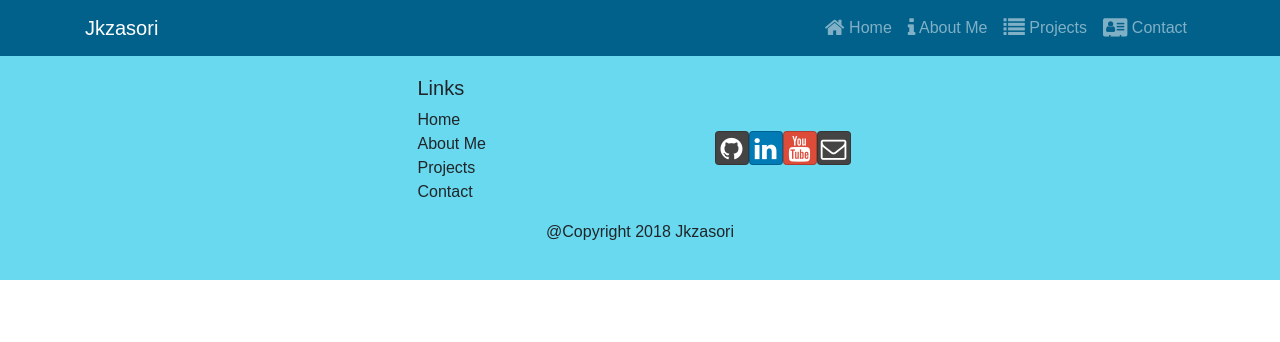
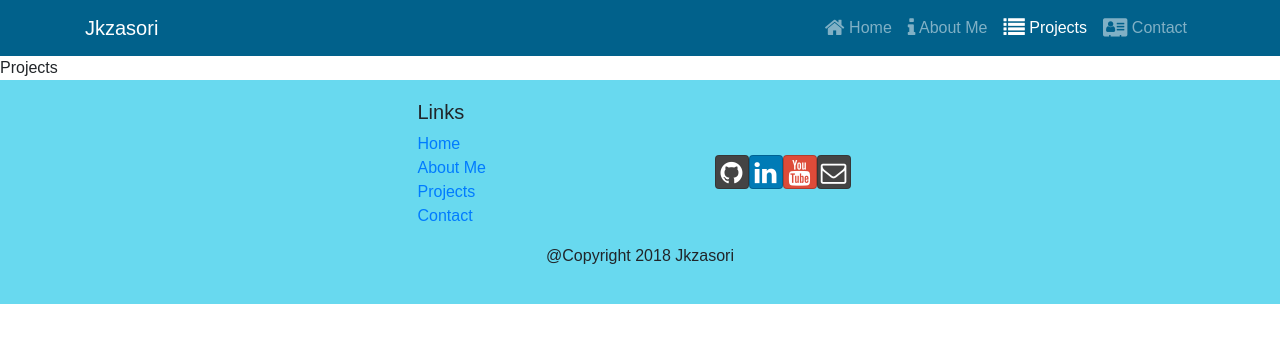
Before and after one commit to jkzasori/MWeb, a React (Create React App) app: page /projects in a window 1280 px wide. Shown: the top 342 px of the page. Built offline with nearby package versions, Linux system fonts and the light colour scheme.

Commit message:
ReactRouter

```diff
--- a/package.json
+++ b/package.json
@@ -9,6 +9,7 @@
     "react": "^16.4.1",
     "react-dom": "^16.4.1",
     "react-popper": "0.9.2",
+    "react-router-dom": "4.2.2",
     "react-scripts": "1.1.4",
     "reactstrap": "5.0.0"
   },
--- a/src/App.js
+++ b/src/App.js
@@ -1,13 +1,16 @@
 import React, { Component } from 'react';
 import Main from './components/MainComponent';
 import './App.css';
+import {BrowserRouter} from 'react-router-dom';
 
 class App extends Component {
   render() {
     return (
-      <div className="App">
-        <Main />
-      </div>
+    	<BrowserRouter>
+	      <div className="App">
+	        <Main />
+	      </div>
+	    </BrowserRouter>
     );
   }
 }
--- a/src/components/AboutmeComponent.js
+++ b/src/components/AboutmeComponent.js
@@ -0,0 +1,11 @@
+import React from 'react';
+
+function AboutMe(props) {
+	return(
+		<div>
+			AboutMe
+		</div>
+		);
+}
+
+export default AboutMe;
--- a/src/components/ContactComponent.js
+++ b/src/components/ContactComponent.js
@@ -0,0 +1,8 @@
+import React from 'react';
+function Contact(props) {
+	return(
+		<div>Contact</div>
+		);
+}
+
+export default Contact;
--- a/src/components/FooterComponent.js
+++ b/src/components/FooterComponent.js
@@ -1,4 +1,5 @@
 import React from 'react';
+import { Link } from 'react-router-dom';
 
 function Footer(props) {
 	return(
@@ -8,18 +9,18 @@ function Footer(props) {
             		<div className="col-4 offset-1 col-sm-2">
             			<h5>Links</h5>
             			<ul className="list-unstyled">
-            				<li>Home</li>
-            				<li>About Me</li>
-            				<li>Projects</li>
-            				<li>Contact</li>
+            				<li><Link to='/home'>Home</Link></li>
+            				<li><Link to='/aboutme'>About Me</Link></li>
+            				<li><Link to='/projects'>Projects</Link></li>
+            				<li><Link to='/contact'>Contact</Link></li>
             			</ul>
             		</div>
             		<div className="col-12 col-sm-4 align-self-center ">
             			<div className="text-center">
-            				<a className="btn btn-social-icon btn-github" href=""><i className="fa fa-github"></i></a>
-            				<a className="btn btn-social-icon btn-linkedin" href=""><i className="fa fa-linkedin"></i></a>
-            				<a className="btn btn-social-icon btn-google" href=""><i className="fa fa-youtube"></i></a>
-            				<a className="btn btn-social-icon btn-github" href=""><i className="fa fa-envelope-o"></i></a>
+            				<a className="btn btn-social-icon btn-github" href="https://github.com/jkzasori" target="_blanck"><i className="fa fa-github"></i></a>
+            				<a className="btn btn-social-icon btn-linkedin" href="https://www.linkedin.com/in/jkzasori/" target="_blannk"><i className="fa fa-linkedin"></i></a>
+            				<a className="btn btn-social-icon btn-google" href="https://www.youtube.com/user/jkingzasori" target="_blanck"><i className="fa fa-youtube"></i></a>
+            				<a className="btn btn-social-icon btn-github" href="mailto:jotafu@live.com"><i className="fa fa-envelope-o"></i></a>
             			</div>
             		</div>
             </div>
--- a/src/components/HeaderComponent.js
+++ b/src/components/HeaderComponent.js
@@ -1,6 +1,7 @@
 import React, {Component} from 'react';
 import {Navbar, NavbarBrand, Nav, NavbarToggler,
-	Collapse, NavItem, NavLink} from 'reactstrap';
+	Collapse, NavItem } from 'reactstrap';
+import { NavLink } from 'react-router-dom';
 
 class Header extends Component{
 	constructor(props) {
@@ -26,22 +27,22 @@ class Header extends Component{
 						<Collapse isOpen={this.state.isNavOpen} navbar>
 							<Nav navbar className="ml-auto">
 								<NavItem>
-									<NavLink>
+									<NavLink className="nav-link" to="/home">
 										<span className="fa fa-home fa-lg"></span> Home
 									</NavLink>
 								</NavItem>
 								<NavItem>
-									<NavLink>
+									<NavLink className="nav-link" to="/aboutme">
 										<span className="fa fa-info fa-lg"></span> About Me
 									</NavLink>
 								</NavItem>
 								<NavItem>
-									<NavLink>
+									<NavLink className="nav-link" to="/projects">
 										<span className="fa fa-list fa-lg"></span> Projects
 									</NavLink>
 								</NavItem>
 								<NavItem>
-									<NavLink>
+									<NavLink className="nav-link" to="/contact">
 										<span className="fa fa-address-card fa-lg"></span> Contact
 									</NavLink>
 								</NavItem>
--- /dev/null
+++ b/src/components/HomeComponent.js
@@ -0,0 +1,10 @@
+import React from 'react';
+
+function Home(props) {
+	return(
+		<div>
+			Home: Todavía pensando en qué poner
+		</div>
+		);
+}
+export default Home;
--- a/src/components/MainComponent.js
+++ b/src/components/MainComponent.js
@@ -1,13 +1,24 @@
 import React, {Component} from 'react';
 import Header from './HeaderComponent';
+import Home from './HomeComponent';
+import About from './AboutMeComponent';
+import Projects from './ProjectsComponent';
+import Contact from './ContactComponent';
 import Footer from './FooterComponent';
+import {Switch, Route, Redirect} from 'react-router-dom';
 
 class Main extends Component{
 	render() {
 		return(
 			<div>
 				<Header />
-
+				<Switch>
+					<Route path='/home' component={Home}/>
+					<Route path='/aboutme' component={About}/>
+					<Route path='/projects' component={Projects}/>
+					<Route path='/contact' component={Contact}/>
+					<Redirect to='/home' />
+				</Switch>
 				<Footer />
 			</div>
 			);
--- a/src/components/ProjectsComponent.js
+++ b/src/components/ProjectsComponent.js
@@ -0,0 +1,11 @@
+import React from 'react';
+
+function Projects(props) {
+	return(
+		<div>
+			Projects
+		</div>
+		)
+}
+
+export default Projects;
--- a/src/index.js
+++ b/src/index.js
@@ -3,7 +3,6 @@ import ReactDOM from 'react-dom';
 import 'bootstrap/dist/css/bootstrap.min.css';
 import 'font-awesome/css/font-awesome.min.css';
 import 'bootstrap-social/bootstrap-social.css';
-
 import './index.css';
 import App from './App';
 import registerServiceWorker from './registerServiceWorker';
```
Also changed, not shown: 1 other file (tests, documents, lock files or other folders).
